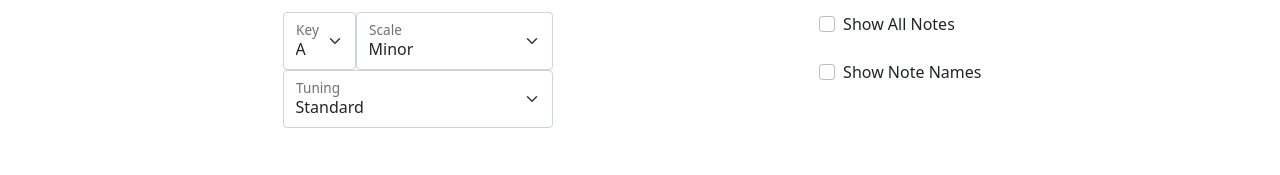
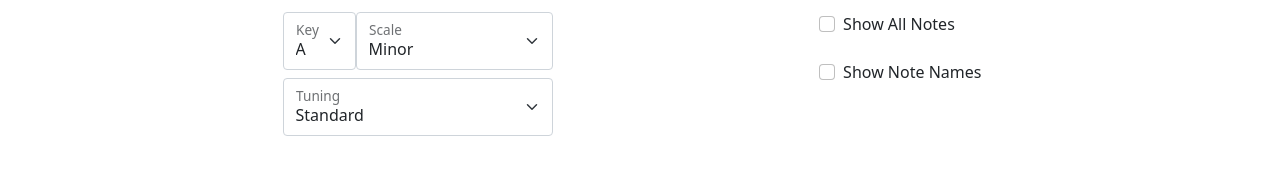
Before and after one commit to AlasdairWallaceMackie/scale-wizard, a React (Create React App) app: page / in a window 1280 px wide. Shown: the part 323-498 px from the top of the page. Built offline with nearby package versions, Linux system fonts and the light colour scheme.

Commit message:
Fix spacing

```diff
--- a/src/components/Controls.tsx
+++ b/src/components/Controls.tsx
@@ -60,7 +60,7 @@ export default function Controls(){
                         <label htmlFor="scale-select" className="form-label">Scale</label>
                     </div>
                 </div>
-                <div className="form-floating">
+                <div className="form-floating mt-2">
                     <select
                         id="tuning-select"
                         className="form-select"
```
